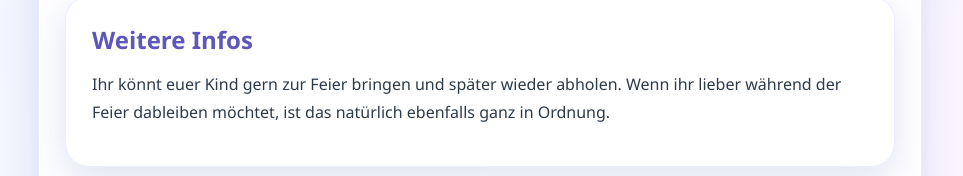
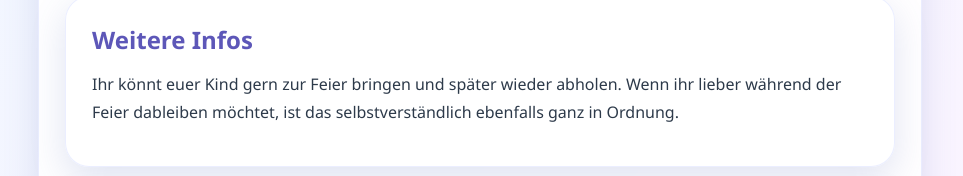
Before and after one commit to polkovamartina4-cloud/Anezka-party, a plain HTML site: page index.html in a window 1280 px wide. Shown: the part 520-696 px from the top of the page, without its empty margins (160-1123 px from the left). Drawn offline with Linux system fonts and the light colour scheme.

Commit message:
Reformat invitation text for clarity

```diff
--- a/index.html
+++ b/index.html
@@ -176,8 +176,8 @@
       <div class="sparkles">Elsa & Einhorn Abenteuer</div>
       <h1>Anežkas 5. Geburtstag</h1>
       <p class="subtitle">
-        Wie schön, dass ihr unsere Einladung angenommen habt! Hier findet ihr alle wichtigen Informationen
-        zur Geburtstagsfeier auf einen Blick.
+        Wie schön, dass ihr unsere Einladung angenommen habt!
+        Hier findet ihr alle wichtigen Informationen zur Geburtstagsfeier auf einen Blick.
       </p>
     </section>
 
@@ -193,8 +193,8 @@
 <section class="card">
   <h2>Weitere Infos</h2>
   <p>
-    Ihr könnt euer Kind gern zur Feier bringen und später wieder abholen.
-    Wenn ihr lieber während der Feier dableiben möchtet, ist das natürlich ebenfalls ganz in Ordnung.
+   Ihr könnt euer Kind gern zur Feier bringen und später wieder abholen. Wenn ihr lieber während der Feier dableiben möchtet,
+  ist das selbstverständlich ebenfalls ganz in Ordnung.
   </p>
 </section>
 
```
